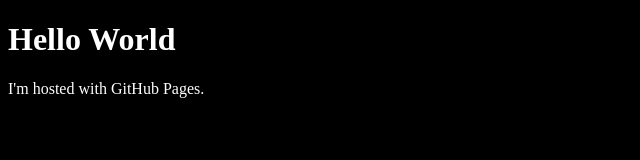
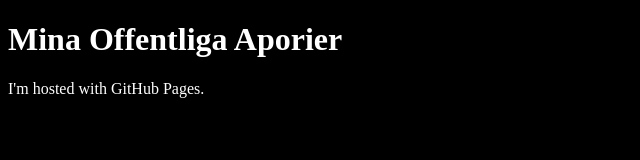
Before and after one commit to alexeatingcode/alexeatingcode.github.io, a plain HTML site: page index.html in a window 1280 px wide. Shown: the whole page, without its empty margins (0-640 px from the left). Drawn offline with Linux system fonts and the light colour scheme.

Commit message:
Update index.html

```diff
--- a/index.html
+++ b/index.html
@@ -7,7 +7,7 @@
         }
     </style>
 <body>
-<h1>Hello World</h1>
+<h1>Mina Offentliga Aporier</h1>
 <p>I'm hosted with GitHub Pages.</p>
 </body>
 </html>
```
